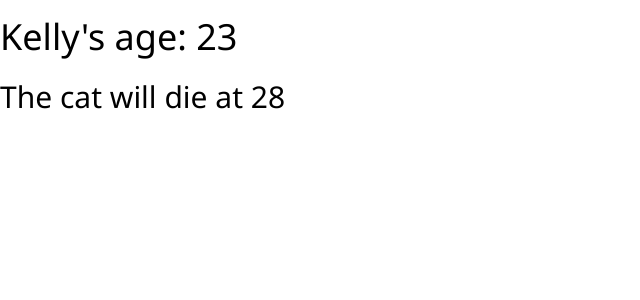
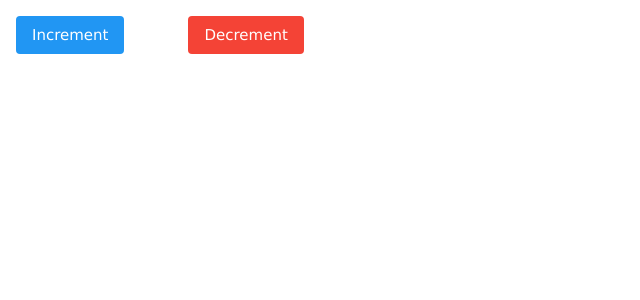
Before and after one commit to Annaliskirwa/_Crash_into_react, a React (Create React App) app in the folder myapp/: page / in a window 1280 px wide. Shown: the top 300 px of the page, without its empty margins (0-640 px from the left). Built offline with nearby package versions, Linux system fonts and the light colour scheme.

Commit message:
React useState hook to + and - age

```diff
--- a/myapp/src/App.js
+++ b/myapp/src/App.js
@@ -1,11 +1,11 @@
 import {Bar1, Bar2, MyCatsAge} from "./components/bars";
+import StateButton from "./components/StateButton";
 
 function App() {
   let x = catsAge(23)
   return (
     <div>
-      <h1><MyCatsAge age = {23}/></h1>
-      <h2> The cat will die at {x}</h2>
+     <StateButton/>
     </div>
   );
 }
--- /dev/null
+++ b/myapp/src/components/StateButton.jsx
@@ -0,0 +1,28 @@
+import React, {useState} from "react"
+
+const StateButton = ()=>{
+    const [age, setAge]=useState(0)
+
+    function increment(){
+        setAge(age+1);
+    }
+
+    function decrement(){
+        setAge(age-1);
+    }
+
+
+    return(
+        <div>
+            <button onClick={()=>increment()} className = "w3-button w3-ripple w3-round w3-margin-left w3-margin-right w3-blue">
+                Increment
+            </button>
+            <span className = "w3-xxlarge w3-margin-left w3-margin-right">{}</span>
+            <button onClick={()=>decrement()} className = "w3-button w3-ripple w3-round w3-margin-left w3-margin-right w3-red">
+                Decrement
+            </button>
+        </div>
+    );
+};
+
+export default StateButton;
```
